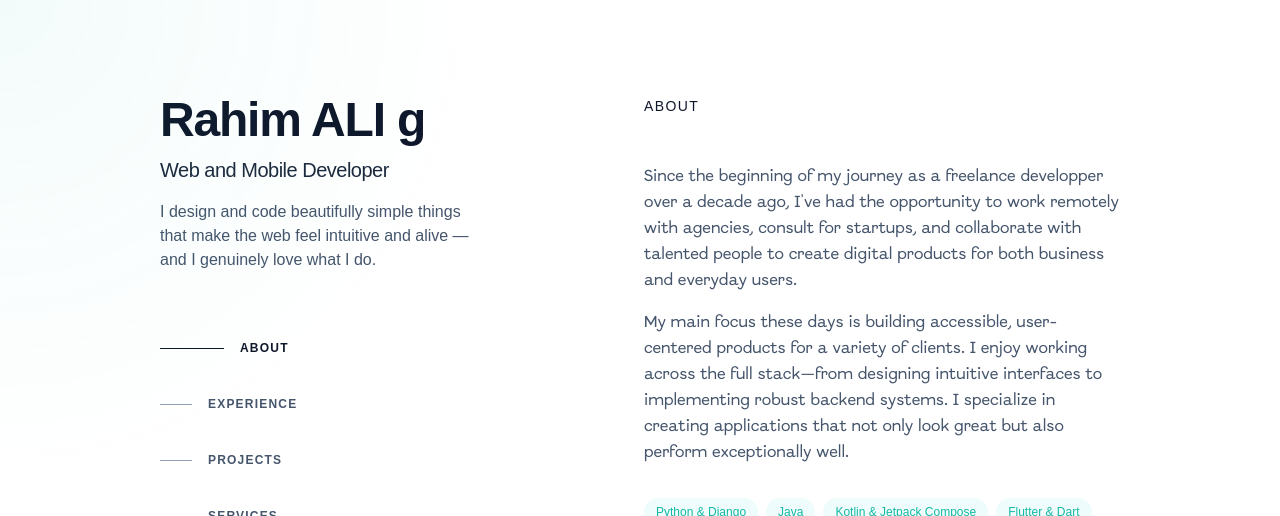
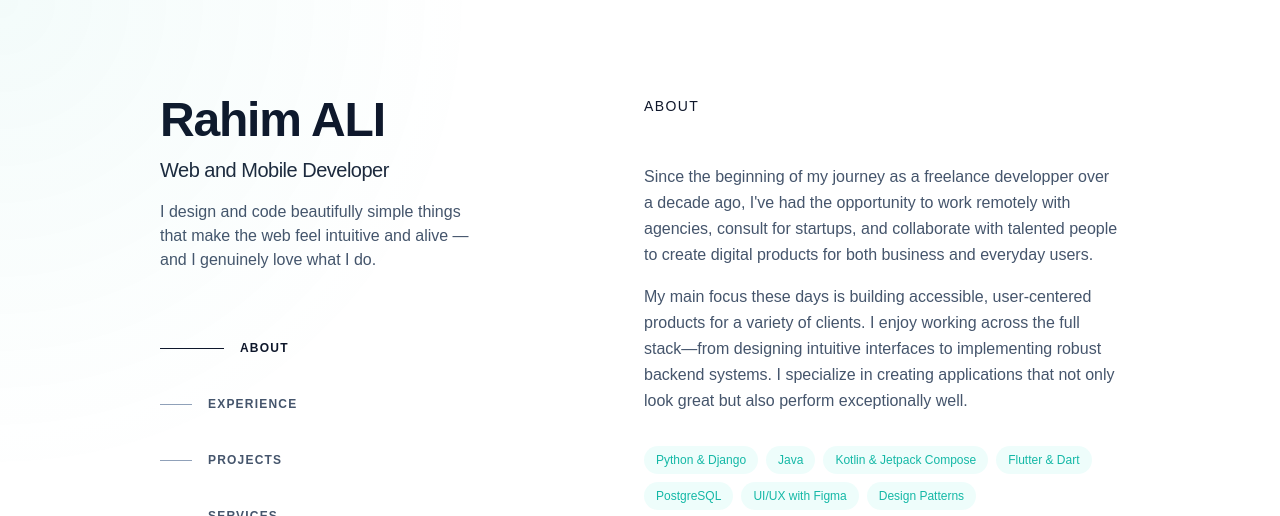
Before and after one commit to Rahim10020/freelance_portfolio, a Next.js app: page / in a window 1280 px wide. Shown: the top 516 px of the page. Built offline with nearby package versions, Linux system fonts and the light colour scheme; no server answers; a web font is replaced by a local one.

Commit message:
correction of the use of font families

```diff
--- a/src/app/globals.css
+++ b/src/app/globals.css
@@ -99,7 +99,7 @@ body {
   transition: background-color 0.3s ease, color 0.3s ease;
 }
 
-p {
+.font-display {
   font-family: var(--font-display), var(--font-sans), Arial, Helvetica, sans-serif;
 }
 
--- a/src/app/projects/page.tsx
+++ b/src/app/projects/page.tsx
@@ -73,10 +73,10 @@ export default function ProjectsArchive() {
 
                 {/* Header */}
                 <div className="mb-16">
-                    <h1 className="text-2xl font-bold tracking-tight text-slate-900 dark:text-slate-200 sm:text-3xl mb-4">
+                    <h1 className="font-sans text-2xl font-bold tracking-tight text-slate-900 dark:text-slate-200 sm:text-3xl mb-4">
                         {t.projects.allProjects}
                     </h1>
-                    <p className="text-lg text-slate-600 dark:text-slate-400 max-w-2xl">
+                    <p className="font-display text-lg text-slate-600 dark:text-slate-400 max-w-2xl">
                         {t.projects.archiveDescription}
 
                         A complete archive of projects I&apos;ve built over the years.
--- a/src/components/sections/Contact.tsx
+++ b/src/components/sections/Contact.tsx
@@ -53,8 +53,8 @@ export default function Contact() {
 
             <div className="space-y-6">
                 <div>
-                    <p className="text-slate-900 dark:text-slate-200">{t.contact.intro}</p>
-                    <p className="text-slate-600 dark:text-slate-400">
+                    <p className="font-display text-slate-900 dark:text-slate-200">{t.contact.intro}</p>
+                    <p className="font-display text-slate-600 dark:text-slate-400">
                         {t.contact.emailText}{' '}
                         <a
                             href="mailto:rahim100codeur@gmail.com"
--- a/src/components/sections/Hero.tsx
+++ b/src/components/sections/Hero.tsx
@@ -12,13 +12,13 @@ export default function Hero() {
     return (
         <header className="lg:sticky lg:top-0 lg:flex lg:max-h-screen lg:w-1/2 lg:flex-col lg:justify-between lg:py-24">
             <div>
-                <h1 className="text-4xl font-black tracking-tight text-slate-900 dark:text-slate-200 sm:text-5xl">
+                <h1 className="font-sans text-4xl font-black tracking-tight text-slate-900 dark:text-slate-200 sm:text-5xl">
                     {personalInfo.name}
                 </h1>
-                <h2 className="mt-3 text-lg font-medium tracking-tight text-slate-800 dark:text-slate-200 sm:text-xl">
+                <h2 className="font-sans mt-3 text-lg font-medium tracking-tight text-slate-800 dark:text-slate-200 sm:text-xl">
                     {t.hero.title}
                 </h2>
-                <p className="mt-4 max-w-xs leading-normal text-slate-600 dark:text-slate-400">
+                <p className="font-display mt-4 max-w-xs leading-normal text-slate-600 dark:text-slate-400">
                     {t.hero.bio}
                 </p>
                 <Navigation />
--- a/src/components/ui/ExperienceCard.tsx
+++ b/src/components/ui/ExperienceCard.tsx
@@ -46,7 +46,7 @@ export default function ExperienceCard({ experience }: ExperienceCardProps) {
                         )}
                     </div>
                 </h3>
-                <p className="mt-2 text-sm leading-normal text-slate-600 dark:text-slate-400">{experience.description}</p>
+                <p className="font-display mt-2 text-sm leading-normal text-slate-600 dark:text-slate-400">{experience.description}</p>
                 <ul className="mt-2 flex flex-wrap gap-2">
                     {experience.technologies.map((tech) => (
                         <li key={tech}>
--- a/src/components/ui/ProjectCard.tsx
+++ b/src/components/ui/ProjectCard.tsx
@@ -88,7 +88,7 @@ export default function ProjectCard({ project }: ProjectCardProps) {
                         {getStatusBadge()}
                     </div>
                 )}
-                <p className="mt-2 text-sm leading-normal text-slate-600 dark:text-slate-400">{project.description}</p>
+                <p className="font-display mt-2 text-sm leading-normal text-slate-600 dark:text-slate-400">{project.description}</p>
                 {(project.links.github || project.links.live) && (
                     <div className="mt-4 flex gap-4 text-xs">
                         {project.links.github && (
--- a/src/components/ui/ServiceCard.tsx
+++ b/src/components/ui/ServiceCard.tsx
@@ -10,7 +10,7 @@ export default function ServiceCard({ service, showPricing = false }: ServiceCar
         <div className="group relative rounded-lg border border-slate-300/30 dark:border-slate-200/10 bg-white/60 dark:bg-slate-800/50 p-6 transition-all hover:bg-white/80 dark:hover:bg-slate-800/70 hover:border-slate-300/50 dark:hover:border-slate-200/20 hover:shadow-lg dark:hover:shadow-lg hover:shadow-teal-100/50 dark:hover:shadow-none">
             <div className="text-4xl mb-4">{service.icon}</div>
             <h3 className="text-lg font-medium text-slate-900 dark:text-slate-200 mb-2">{service.title}</h3>
-            <p className="text-sm text-slate-600 dark:text-slate-400 leading-relaxed mb-4">{service.description}</p>
+            <p className="font-display text-sm text-slate-600 dark:text-slate-400 leading-relaxed mb-4">{service.description}</p>
             {showPricing && (
                 <div className="mt-4 p-3 rounded-md">
                     <div className="text-lg font-bold text-teal-700 dark:text-teal-300">${service.priceUSD}</div>
--- a/src/lib/data.ts
+++ b/src/lib/data.ts
@@ -1,7 +1,7 @@
 import { Experience, Project, Service, SocialLink } from './types';
 
 export const personalInfo = {
-    name: 'Rahim ALI g',
+    name: 'Rahim ALI',
     title: 'Software Developer',
     bio: "I design and code beautifully simple things that make the web feel intuitive and alive — and I genuinely love what I do.",
     email: 'rahim100codeur@gmail.com',
```
Also changed, not shown: src/components/sections/About.tsx (line endings or trailing spaces).
